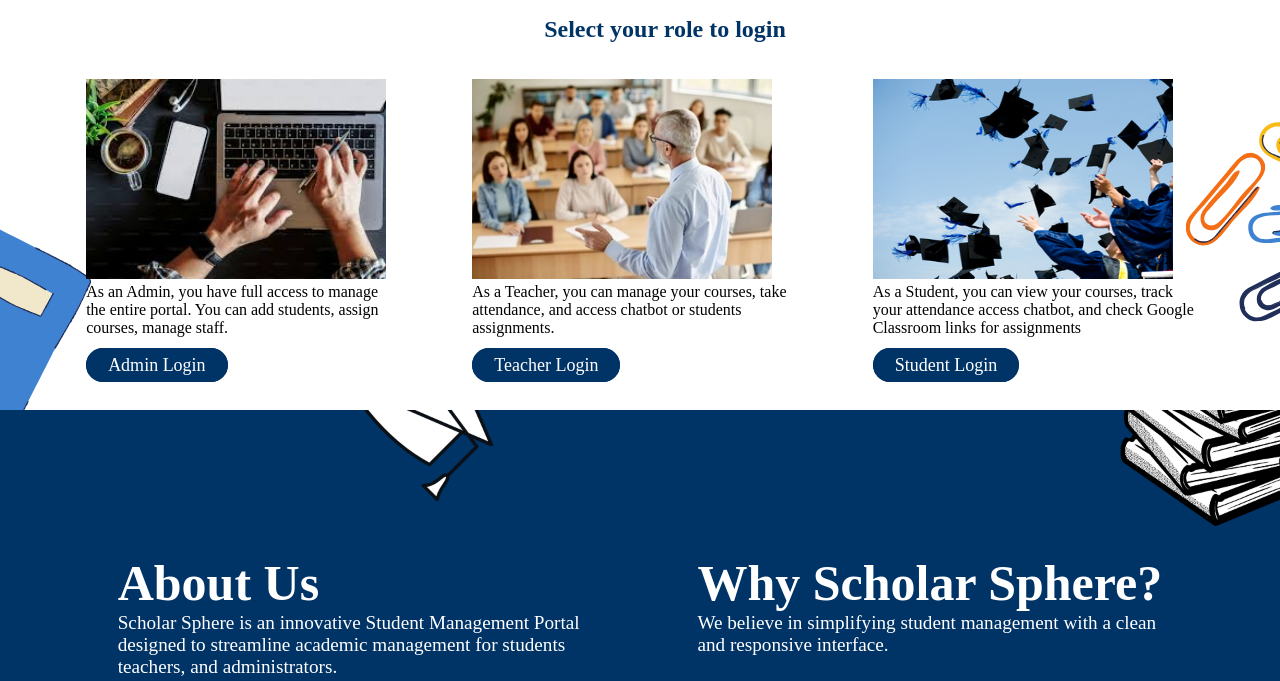
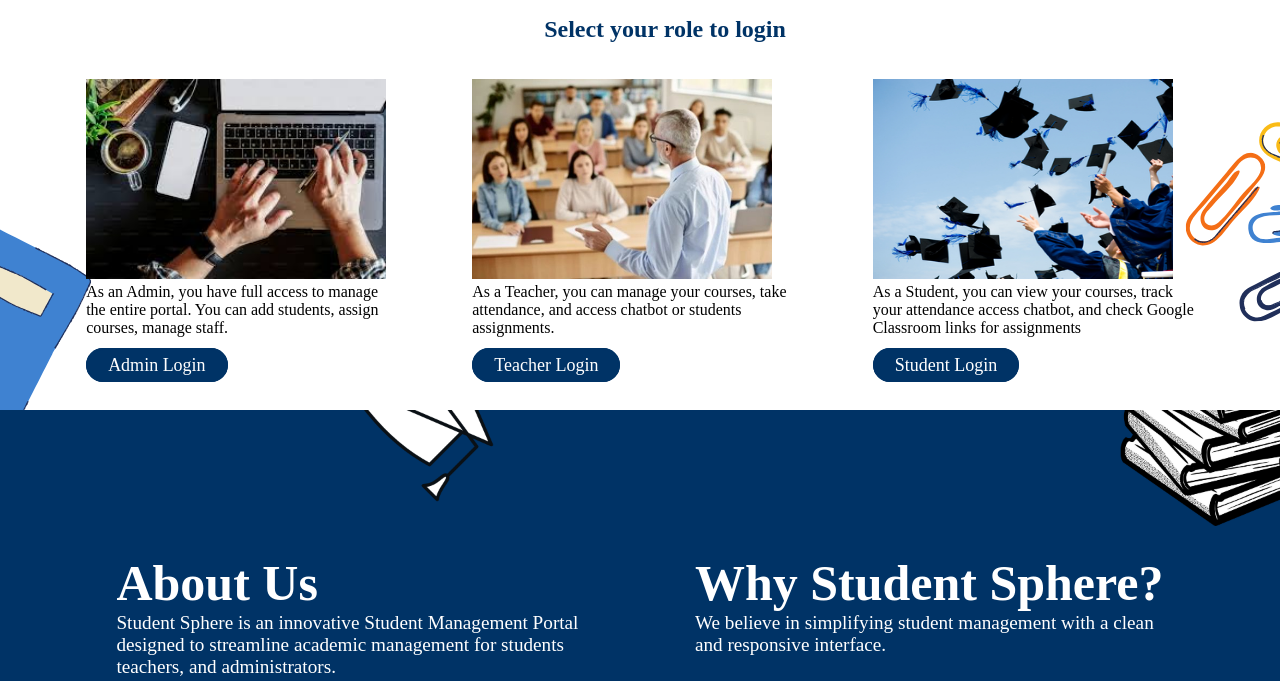
Before and after one commit to Samreen-cpu/check1, a plain HTML site: page index.html in a window 1280 px wide. Shown: the part 240-921 px from the top of the page. Drawn offline with Linux system fonts and the light colour scheme.

Commit message:
Update index.html

```diff
--- a/index.html
+++ b/index.html
@@ -54,7 +54,7 @@
             <div>
                 <br><br><br><br><br><br><br><br>
                 <h1 class="sec2text">About Us</h1>
-                <p> Scholar Sphere is an innovative Student Management Portal<br> designed
+                <p> Student Sphere is an innovative Student Management Portal<br> designed
                  to streamline academic management for students<br> teachers, and administrators.</p><br><br>
                 <h3 class="sec2h3">Our Mission</h3><br>
                 <p>We aim to create an efficient, user-friendly platform where <br> students,
@@ -62,7 +62,7 @@
             </div>
             <div>
                 <br><br><br><br><br><br><br><br>
-                <h3 class="sec2text">Why Scholar Sphere?</h3>
+                <h3 class="sec2text">Why Student Sphere?</h3>
                 <p>We believe in simplifying student management with a clean <br>
                 and responsive interface.</p><br><br>
                 <h3 class="sec2h3">Key Features</h3><br>
```
